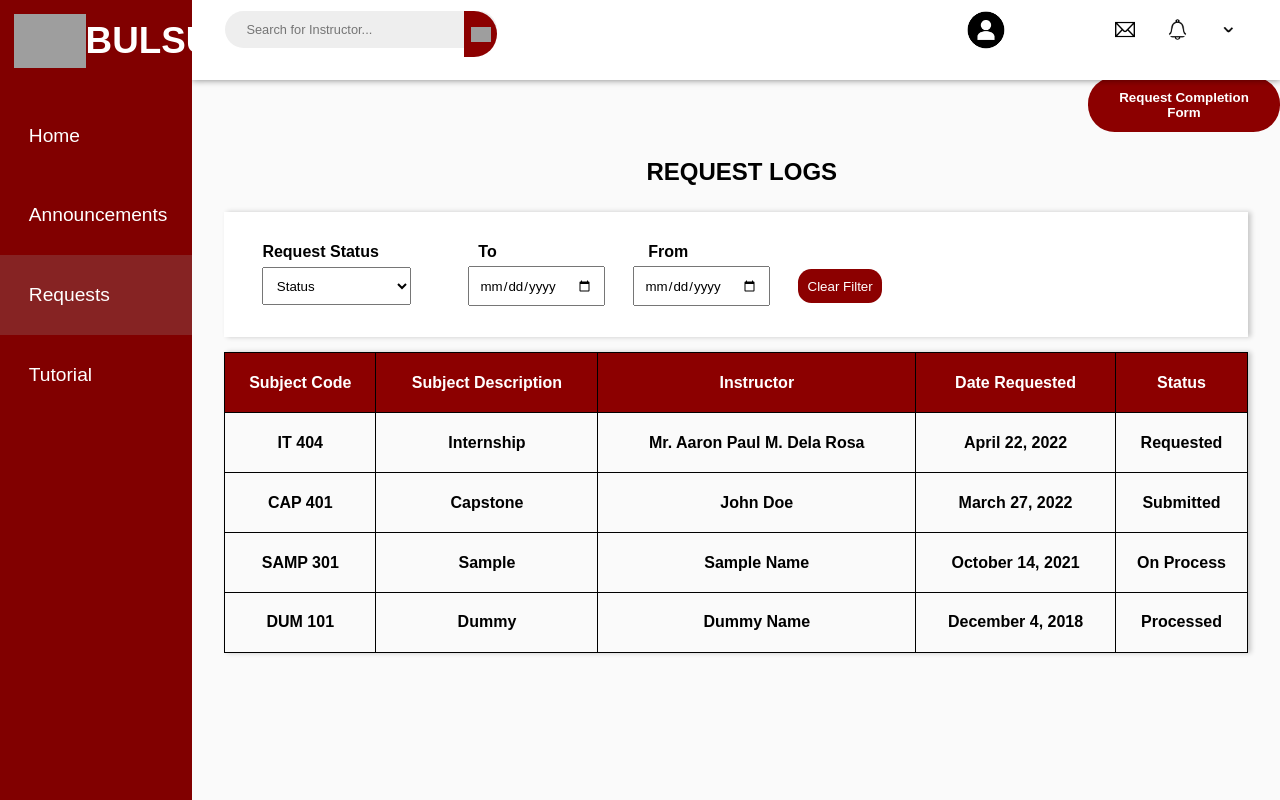
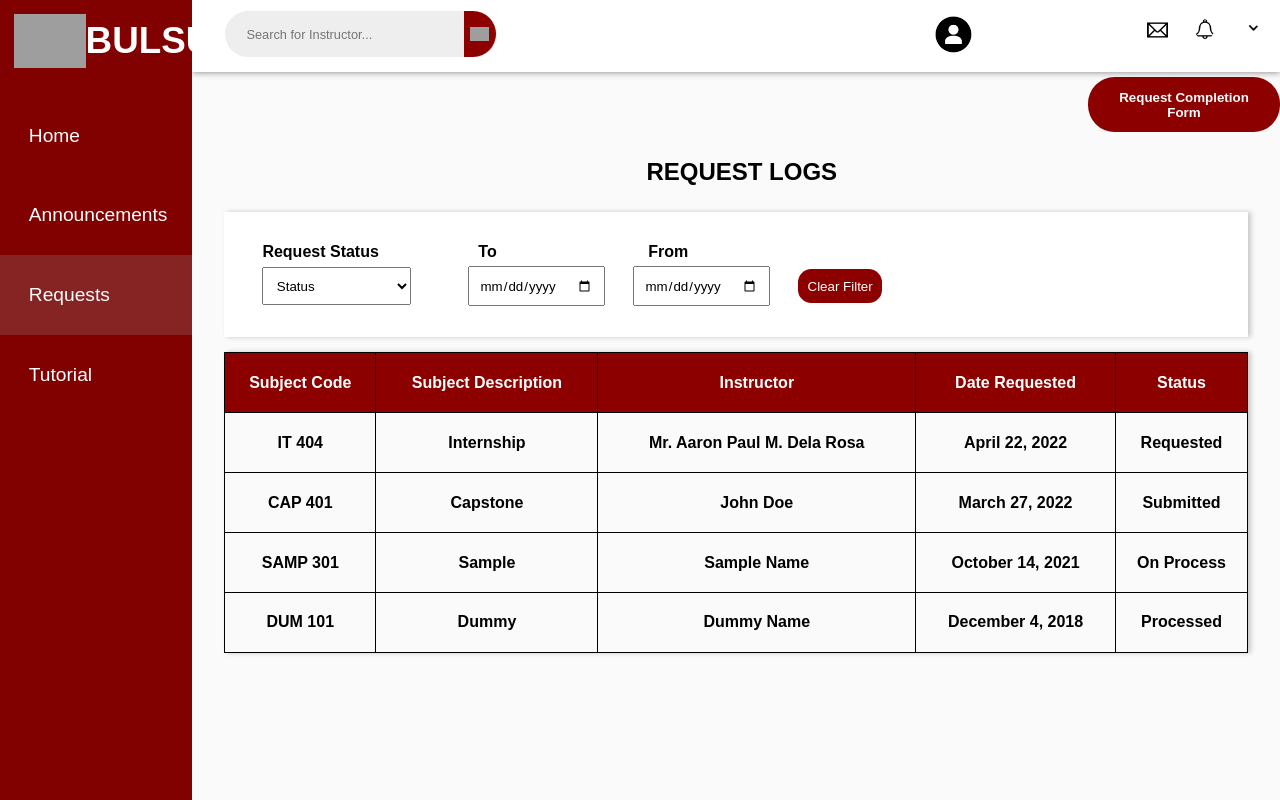
Before and after one commit to ianDJ0/Web-Based-Grade-Completion-System, a React (Create React App) app in the folder frontend/: page /requests in a window 1280 px wide. Built offline with nearby package versions, Linux system fonts and the light colour scheme; grey boxes are pictures that could not be loaded; the HTML template or start-up script is replaced by a standard one.

Commit message:
Edited Top Navigation CSS

```diff
--- a/frontend/src/Components/UI/Home_UI/TopNav.css
+++ b/frontend/src/Components/UI/Home_UI/TopNav.css
@@ -3,11 +3,12 @@
   margin-left: 3%;
   border: none;
   width: 21%;
+  height: 5.8vh;
   border-radius: 2em;
   background-color: #eeeeee;
   color: #707070;
   font-size: 1vw;
-  padding: 1% 2%;
+  padding: 0% 2%;
 }
 #search-btn {
   left: 0;
@@ -19,8 +20,8 @@
   background-size: 60%;
   background-position: center;
   border: none;
-  width: 3%;
-  height: 58%;
+  width: 2.5vw;
+  height: 5.8vh;
   border-top-right-radius: 2em;
   border-bottom-right-radius: 2em;
   background-color: #8c0000;
@@ -29,55 +30,61 @@
   background-color: #a20a0a;
 }
 #profile-icon {
+  width: 4%;
+  vertical-align: middle;
+  margin-left: 40%;
+  cursor: pointer;
+}
+.name-type{
+  top: 0;
   position: absolute;
-  width: 4%;
-  margin-left: 43%;
-  margin-top: 0.75%;
+  margin-right: 5%;
+  margin-top: 1.6%;
+  margin-left: 73%;
+  width: 10vw;
+  text-align: justify;
 }
 #user-name {
   color: black;
-  font-size: 1.2vw;
+  font-size: 1vw;
   font-weight: bold;
 }
 #user-type {
   color: black;
-  font-size: 0.85vw;
+  font-size: 0.9vw;
 }
-#message-icon {
+#message-icon{
   width: 3%;
-  vertical-align: middle;
+  position: absolute;
+  margin-top: 1%;
+  margin-left: 15%;
   padding: 0.25% 0.25%;
   border-radius: 6em;
-  margin-left: 56%;
 }
 #message-icon:hover {
   background-color: #e2e2e2;
 }
-#notify-bell {
+#notify-bell{
   width: 1.7%;
-  vertical-align: middle;
-  padding: 0.75% 0.75%;
+  position: absolute;
+  margin-top: 1%;
+  margin-left: 19.5%;
+  padding: 0.75%;
   border-radius: 6em;
-  margin-left: 1.5%;
 }
 #notify-bell:hover {
   background-color: #e2e2e2;
 }
-#dropdown-icon {
+#dropdown-icon{
+  position: absolute;
+  margin-top: 1%;
   width: 1%;
   padding: 1.25% 1.05%;
   border-radius: 6em;
-  vertical-align: middle;
-  margin-left: 1.5%;
+  margin-left: 24%;
 }
 #dropdown-icon:hover {
   background-color: #e2e2e2;
-}
-.name-type {
-  position: absolute;
-  top: 0;
-  margin-left: 76%;
-  margin-top: 1.6%;
 }
 .top-navigation {
   top: 0;
@@ -85,6 +92,6 @@
   margin-left: 15%;
   background-color: white;
   width: 85%;
-  height: 10vh;
+  height: 9vh;
   box-shadow: 0px 0px 7px rgba(0, 0, 0, 0.5);
 }
--- a/frontend/src/System UI/homepage(student).html
+++ b/frontend/src/System UI/homepage(student).html
@@ -20,8 +20,9 @@
 <div class="top-navigation">
     <input placeholder="Search for Instructor..." id="search-bar">
     <button id="search-btn"></button>
-    <img src="Icons/profile.png" id="profile-icon">
-        <div class="name-type"><a href="#" style="text-decoration: none;">
+    <a href="#" class="profile-page">
+        <img src="Icons/profile.png" id="profile-icon">
+        <div class="name-type">
             <p id="user-name">Jane Doe</p>
             <p id="user-type">Student</p>
         </a></div>
--- a/frontend/src/System UI/navigation.css
+++ b/frontend/src/System UI/navigation.css
@@ -48,7 +48,7 @@
     margin-left: 15%;
     background-color: white;
     width: 85%;
-    height: 10vh;
+    height: 9vh;
     box-shadow: 0px 0px 7px rgba(0, 0, 0, 0.5);
 }
 #search-bar{
@@ -56,11 +56,12 @@
     margin-left: 3%;
     border: none;
     width: 21%;
+    height: 5.8vh;
     border-radius: 2em;
     background-color: #EEEEEE;
     color: #707070;
     font-size: 1vw;
-    padding: 1% 2%;
+    padding: 0 2%;
 }
 #search-btn{
     left: 0;
@@ -71,8 +72,8 @@
     background-size: 60%;
     background-position: center;
     border: none;
-    width: 3%;
-    height: 58%;
+    width: 2.5vw;
+    height: 5.8vh;
     border-top-right-radius: 2em;
     border-bottom-right-radius: 2em;
     background-color: #8C0000;
@@ -81,56 +82,61 @@
     background-color: #A20A0A;
 }
 #profile-icon{
-    position: absolute;
     width: 4%;
-    margin-left: 43%;
-    margin-top: 0.75%;
+    vertical-align: middle;
+    margin-left: 40%;
+    cursor: pointer;
 }
 .name-type{
+    top: 0;
     position: absolute;
-    top: 0;
-    margin-left: 76%;
+    margin-right: 5%;
     margin-top: 1.6%;
+    margin-left: 73%;
+    width: 10vw;
+    text-align: justify;
 }
 #user-name{
     color: black;
-    font-size: 1.2vw;
+    font-size: 1vw;
     font-weight: bold;
 }
 #user-type{
     color: black;
-    font-size: 0.85vw;
+    font-size: 0.9vw;
 }
-.user-profile{
-    margin-left: auto;
-    position: absolute;
+.profile-page{
+    text-decoration: none;
 }
 #message-icon{
     width: 3%;
-    vertical-align: middle;
+    position: absolute;
+    margin-top: 1%;
+    margin-left: 15%;
     padding: 0.25% 0.25%;
     border-radius: 6em;
-    margin-left: 56%;
 }
 #message-icon:hover{
     background-color: #e2e2e2;
 }
 #notify-bell{
     width: 1.7%;
-    vertical-align: middle;
-    padding: 0.75% 0.75%;
+    position: absolute;
+    margin-top: 1%;
+    margin-left: 19.5%;
+    padding: 0.75%;
     border-radius: 6em;
-    margin-left: 1.5%;
 }
 #notify-bell:hover{
     background-color: #e2e2e2;
 }
 #dropdown-icon{
+    position: absolute;
+    margin-top: 1%;
     width: 1%;
     padding: 1.25% 1.05%;
     border-radius: 6em;
-    vertical-align: middle;
-    margin-left: 1.5%;
+    margin-left: 24%;
 }
 #dropdown-icon:hover{
     background-color: #e2e2e2;
```
